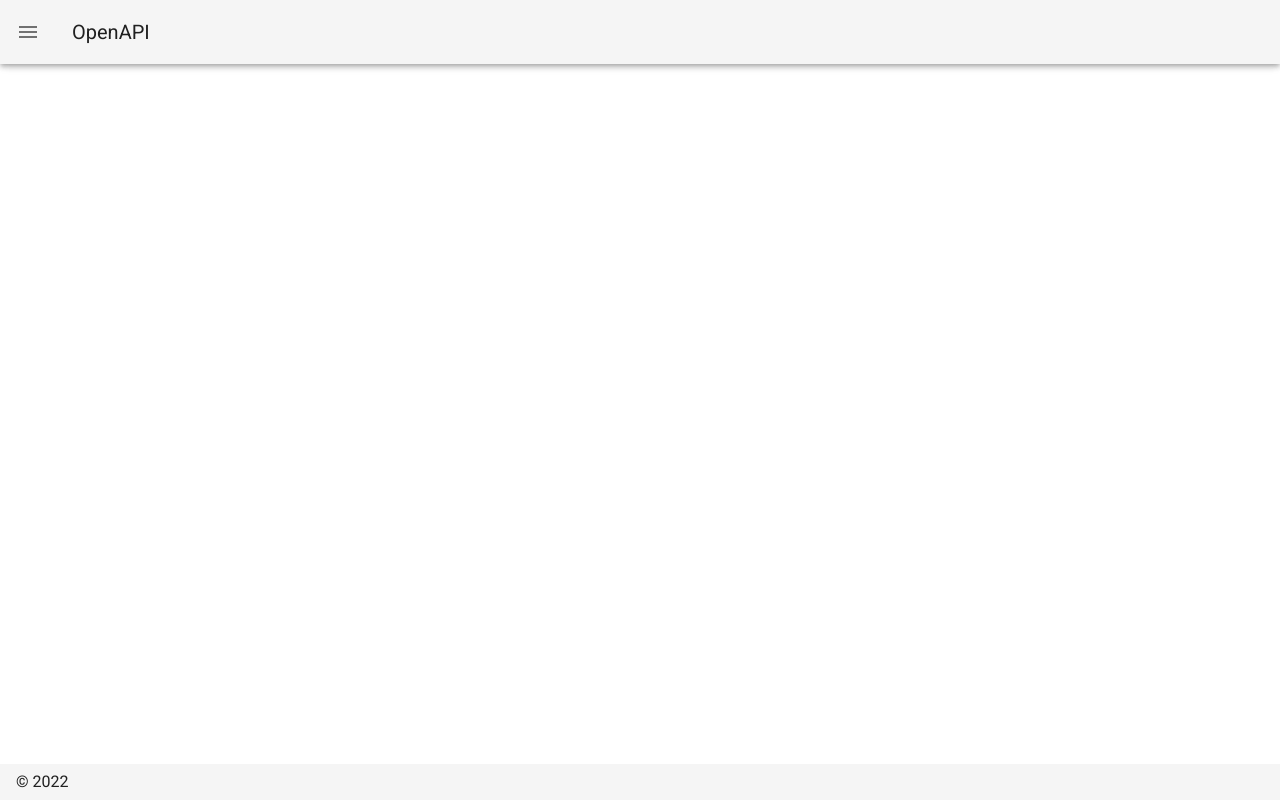
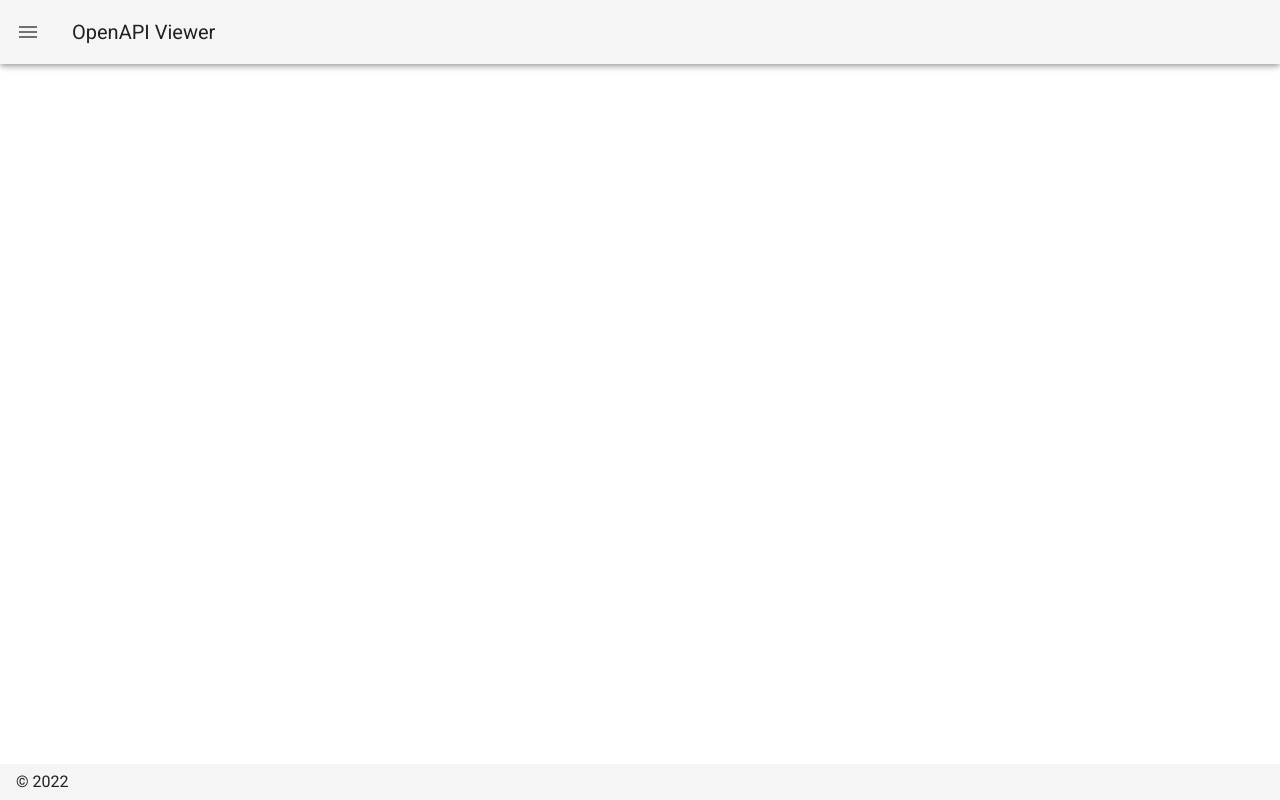
Before and after one commit to t-huyeng/openapi-viewer, a Nuxt app: page /openapi in a window 1280 px wide. Before the commit this address had no page. Built offline with nearby package versions, Linux system fonts and the light colour scheme.

Commit message:
changing name to openapi-viewer

```diff
--- a/layouts/default.vue
+++ b/layouts/default.vue
@@ -53,7 +53,7 @@ export default {
           to: "/bunddev",
         },
       ],
-      title: "OpenAPI",
+      title: "OpenAPI Viewer",
     };
   },
 };
--- a/nuxt.config.js
+++ b/nuxt.config.js
@@ -13,7 +13,7 @@ export default {
   // Global page headers: https://go.nuxtjs.dev/config-head
   head: {
     titleTemplate: '%s - app',
-    title: 'app',
+    title: 'openapi-viewer',
     htmlAttrs: {
       lang: 'en'
     },
--- a/pages/bunddev.vue
+++ b/pages/bunddev.vue
@@ -47,7 +47,7 @@
       <v-card flat>
         <div class="content">
           <h3>
-            <span class="institution">{{ selectedAPI.office }}:</span>
+            <span v-if="selectedAPI.office">{{ selectedAPI.office }}:</span>
             {{ selectedAPI.name }}
           </h3>
           <p>{{ selectedAPI.description }}</p>
```
